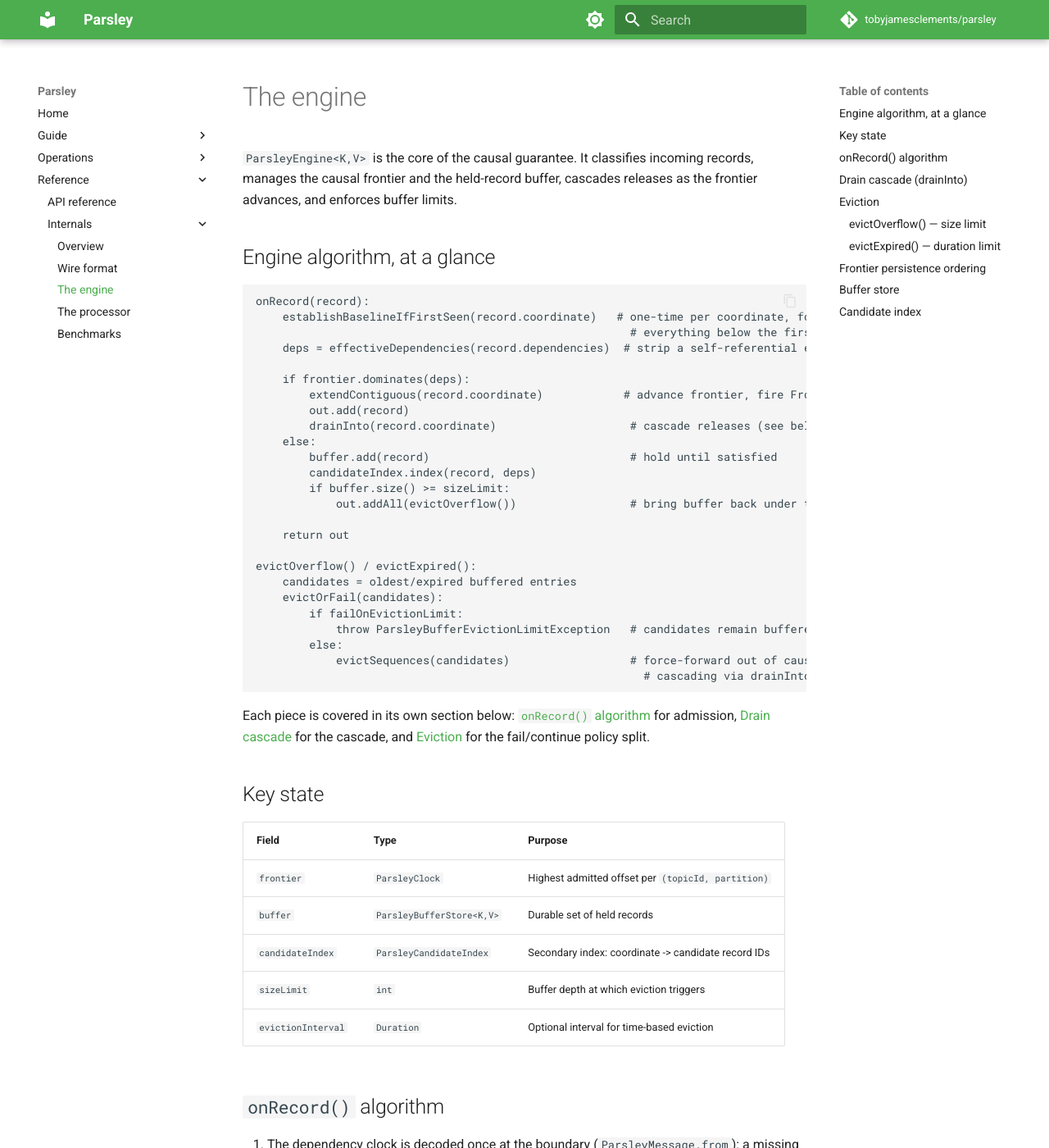
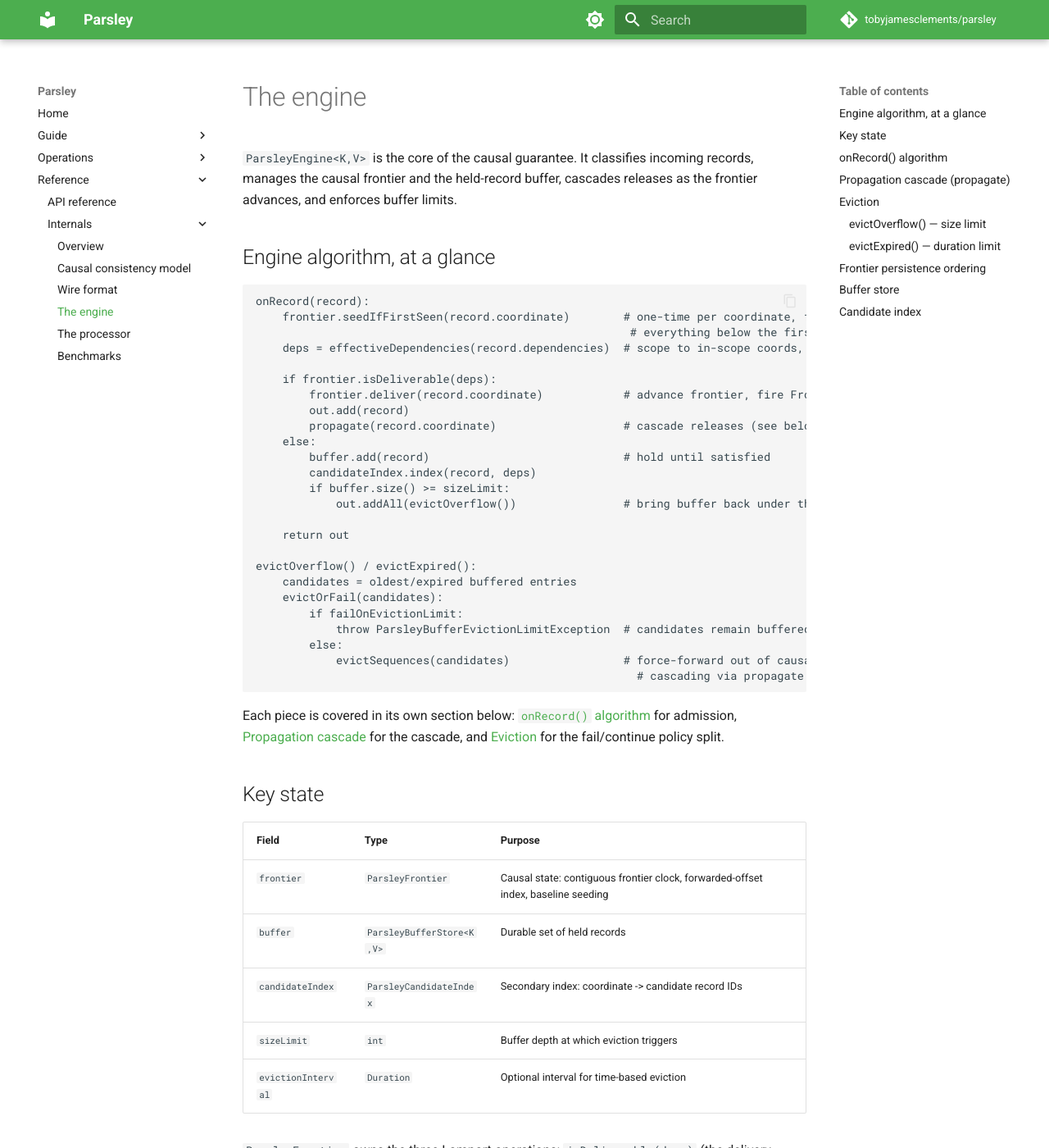
Before and after one commit to tobyjamesclements/parsley, an MkDocs documentation site: the page built from docs/internals/engine.md, in a window 1280 px wide and 1400 px high. Shown: the whole window at 82% size. Built offline with MkDocs 1.6.1 and Material for MkDocs 9.7.7, drawn with Linux system fonts in a browser that asks for light colours; comment, search, counter and statistics services are not loaded; the version menu is left out; some of the changed text lies outside the part shown.

Commit message:
Add causal consistency model doc and update engine doc
New internals page explains why traditional causal consistency algorithms
(COPS, causal broadcast) cannot apply directly to Kafka stream processing:
they assume total message visibility, but Kafka processors subscribe to a
subset of topics and can never observe coordinates outside that set.

Describes Parsley's algorithm around the principle that a node enforces
causal order for the state it holds and propagates causal metadata so
other nodes can do the same — covering effective dependency scoping,
transitive stamp propagation, the contiguous watermark invariant, and
the consistency/availability trade-off at eviction.

Also updates engine.md to match current method names after the
ParsleyFrontier extraction (propagate, isDeliverable, seedIfFirstSeen).

Co-Authored-By: Claude Sonnet 4.6 <noreply@anthropic.com>

````diff
--- a/docs/internals/engine.md
+++ b/docs/internals/engine.md
@@ -6,19 +6,19 @@
 
 ```
 onRecord(record):
-    establishBaselineIfFirstSeen(record.coordinate)   # one-time per coordinate, folds in
+    frontier.seedIfFirstSeen(record.coordinate)        # one-time per coordinate, folds in
                                                         # everything below the first-seen offset
-    deps = effectiveDependencies(record.dependencies)  # strip a self-referential entry
+    deps = effectiveDependencies(record.dependencies)  # scope to in-scope coords, strip self-ref
 
-    if frontier.dominates(deps):
-        extendContiguous(record.coordinate)            # advance frontier, fire FrontierCallback
+    if frontier.isDeliverable(deps):
+        frontier.deliver(record.coordinate)            # advance frontier, fire FrontierCallback
         out.add(record)
-        drainInto(record.coordinate)                    # cascade releases (see below)
+        propagate(record.coordinate)                   # cascade releases (see below)
     else:
-        buffer.add(record)                              # hold until satisfied
+        buffer.add(record)                             # hold until satisfied
         candidateIndex.index(record, deps)
         if buffer.size() >= sizeLimit:
-            out.addAll(evictOverflow())                 # bring buffer back under the limit
+            out.addAll(evictOverflow())                # bring buffer back under the limit
 
     return out
 
@@ -26,25 +26,30 @@ evictOverflow() / evictExpired():
     candidates = oldest/expired buffered entries
     evictOrFail(candidates):
         if failOnEvictionLimit:
-            throw ParsleyBufferEvictionLimitException   # candidates remain buffered
+            throw ParsleyBufferEvictionLimitException  # candidates remain buffered
         else:
-            evictSequences(candidates)                  # force-forward out of causal order,
-                                                          # cascading via drainInto per release
+            evictSequences(candidates)                 # force-forward out of causal order,
+                                                         # cascading via propagate per release
 ```
 
 Each piece is covered in its own section below: [`onRecord()` algorithm](#onrecord-algorithm)
-for admission, [Drain cascade](#drain-cascade-draininto) for the cascade, and
+for admission, [Propagation cascade](#propagation-cascade-propagate) for the cascade, and
 [Eviction](#eviction) for the fail/continue policy split.
 
 ## Key state
 
 | Field | Type | Purpose |
 |---|---|---|
-| `frontier` | `ParsleyClock` | Highest admitted offset per `(topicId, partition)` |
+| `frontier` | `ParsleyFrontier` | Causal state: contiguous frontier clock, forwarded-offset index, baseline seeding |
 | `buffer` | `ParsleyBufferStore<K,V>` | Durable set of held records |
 | `candidateIndex` | `ParsleyCandidateIndex` | Secondary index: coordinate -> candidate record IDs |
 | `sizeLimit` | `int` | Buffer depth at which eviction triggers |
 | `evictionInterval` | `Duration` | Optional interval for time-based eviction |
+
+`ParsleyFrontier` owns the three Lamport operations: `isDeliverable(deps)` (the delivery
+predicate), `deliver(coordinate, callback)` (advance the frontier and notify), and
+`seedIfFirstSeen(coordinate)` (establish the baseline for a newly observed coordinate). See the
+[causal consistency model](causal-consistency.md) page for the theoretical context.
 
 ## `onRecord()` algorithm
 
@@ -54,16 +59,18 @@ for admission, [Drain cascade](#drain-cascade-draininto) for the cascade, and
 2. Strip self-referential entries from the dependencies. A `(topicId, partition)` entry whose
    required offset equals the record's own source offset on that coordinate is removed
    (`ParsleyClock.without`). This prevents a record from blocking on its own position in the log.
-3. If `frontier.dominates(deps)`: advance frontier, add the record to output, call `drainInto()`.
+3. If `frontier.isDeliverable(deps)`: advance frontier, add the record to output, call `propagate()`.
 4. Otherwise: add record to buffer (assigned an insertion sequence and a `bufferedAt` timestamp), index unsatisfied coordinates in the candidate index. If buffer depth >= `sizeLimit`, call `evictOverflow()`.
 
 A missing or undecodable dependency header always falls into the satisfied branch (step 3). It never
 reaches the buffer. The frontier still advances on these records, so buffered records waiting on that
 coordinate are not permanently stalled.
 
-## Drain cascade (`drainInto`)
+## Propagation cascade (`propagate`)
 
-When the frontier advances on coordinate `C`, `drainInto` uses a worklist algorithm to cascade releases without scanning the full buffer.
+When the frontier advances on coordinate `C`, `propagate` uses a worklist algorithm to cascade
+releases without scanning the full buffer. This is Lamport's transitivity rule in code: if A → B
+and A has been delivered, B can now be delivered; and if B → C, C follows in the same pass.
 
 ```
 toScan = {C}
@@ -73,12 +80,12 @@ while toScan not empty:
     for each candidate:
       entry = buffer.get(candidate.recordId)
       if entry == null: prune stale index entry, skip
-      if frontier.dominates(entry.dependencies.without(self)):
+      if frontier.isDeliverable(entry.dependencies.without(self)):
         releasable.add(entry)
   toScan = {}
   for each releasable entry:
     buffer.remove(sequence)
-    advance frontier at entry's source coordinate
+    frontier.deliver(entry's source coordinate)
     toScan.add(entry's source coordinate)
     output.add(entry.record)
 ```
--- a/mkdocs.yml
+++ b/mkdocs.yml
@@ -55,6 +55,7 @@ nav:
     - API reference: api/index.html
     - Internals:
       - Overview: internals/overview.md
+      - Causal consistency model: internals/causal-consistency.md
       - Wire format: internals/wire-format.md
       - The engine: internals/engine.md
       - The processor: internals/streams.md
````
Also changed, not shown: docs/internals/causal-consistency.md (added, +162 -0 lines).
